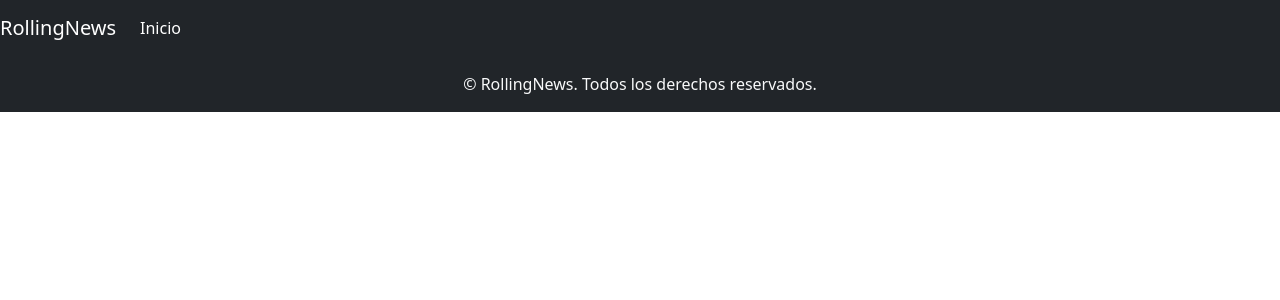
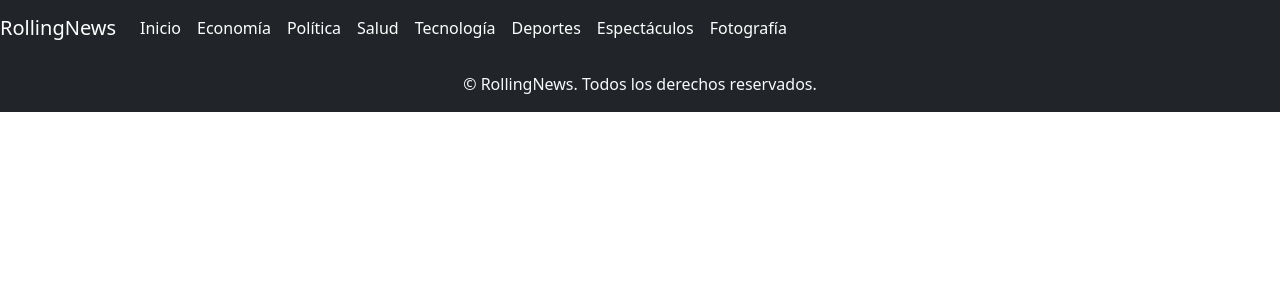
Before and after one commit to emilioh93/rollingnew.github.io, a React (Create React App) app: page / in a window 1280 px wide. Shown: the top 300 px of the page. Built offline with nearby package versions, Linux system fonts and the light colour scheme.

Commit message:
se agregaron las secciones del diario al navbar

```diff
--- a/src/components/common/Navegacion.js
+++ b/src/components/common/Navegacion.js
@@ -4,12 +4,19 @@ import {NavLink} from 'react-router-dom';
 
 const Navegacion = () => {
   return (
-    <Navbar bg="dark" variant="dark" expand="lg">
-      <Navbar.Brand href="/">RollingNews</Navbar.Brand>
+    <Navbar bg="dark" expand="lg" variant='dark'>
+      <Navbar.Brand href="#home">RollingNews</Navbar.Brand>
       <Navbar.Toggle aria-controls="basic-navbar-nav" />
       <Navbar.Collapse id="basic-navbar-nav">
         <Nav className="mr-auto">
-          <NavLink exact={true} to='/' className="nav-link">Inicio</NavLink>
+          <NavLink exact={true} to='/' className='nav-link'>Inicio</NavLink>
+          <NavLink exact={true} to='' className='nav-link'>Economía</NavLink>
+          <NavLink exact={true} to='' className='nav-link'>Política</NavLink>
+          <NavLink exact={true} to='' className='nav-link'>Salud</NavLink>
+          <NavLink exact={true} to='' className='nav-link'>Tecnología</NavLink>
+          <NavLink exact={true} to='' className='nav-link'>Deportes</NavLink>
+          <NavLink exact={true} to='' className='nav-link'>Espectáculos</NavLink>
+          <NavLink exact={true} to='' className='nav-link'>Fotografía</NavLink>
         </Nav>
       </Navbar.Collapse>
     </Navbar>
```
